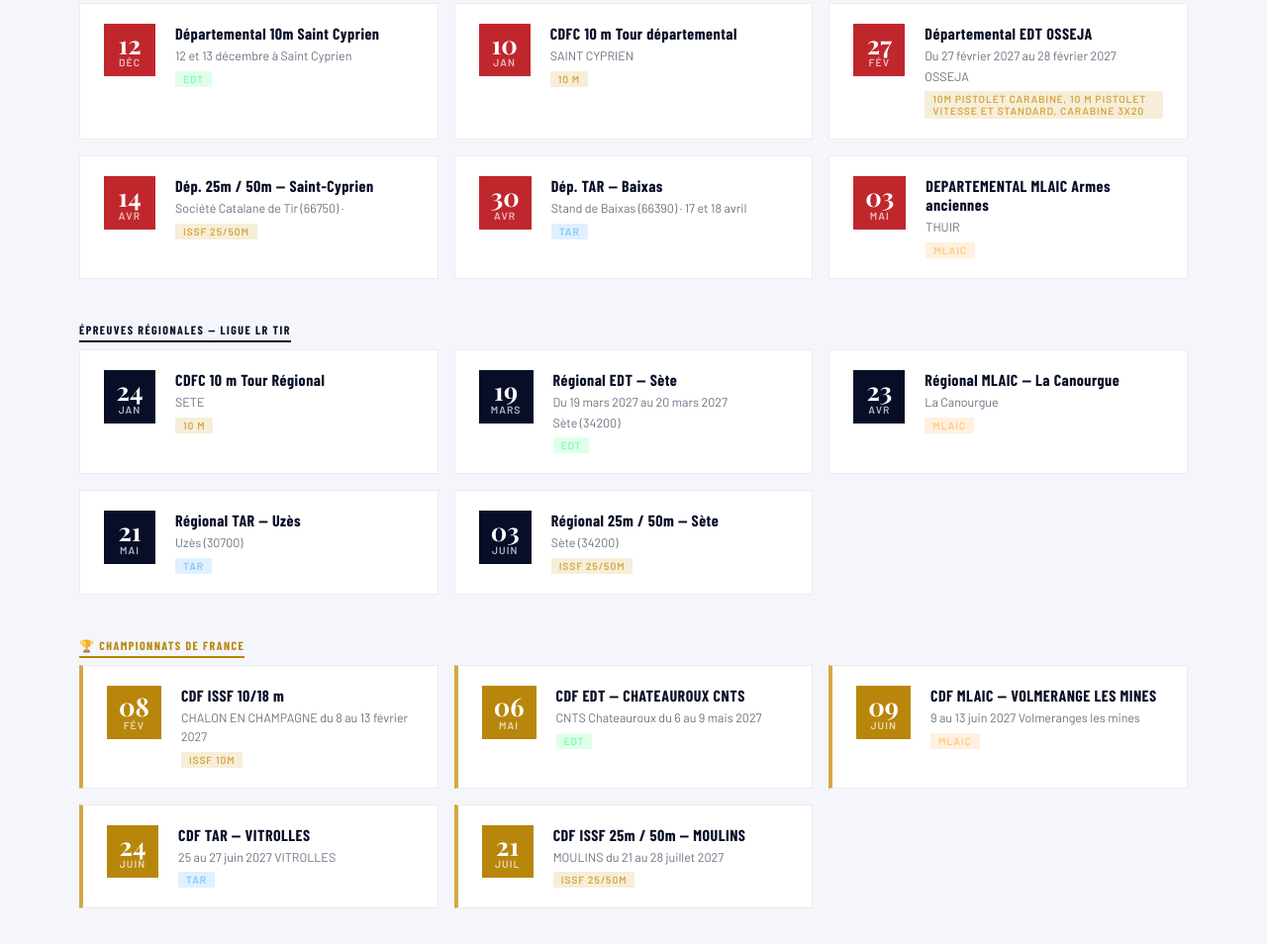
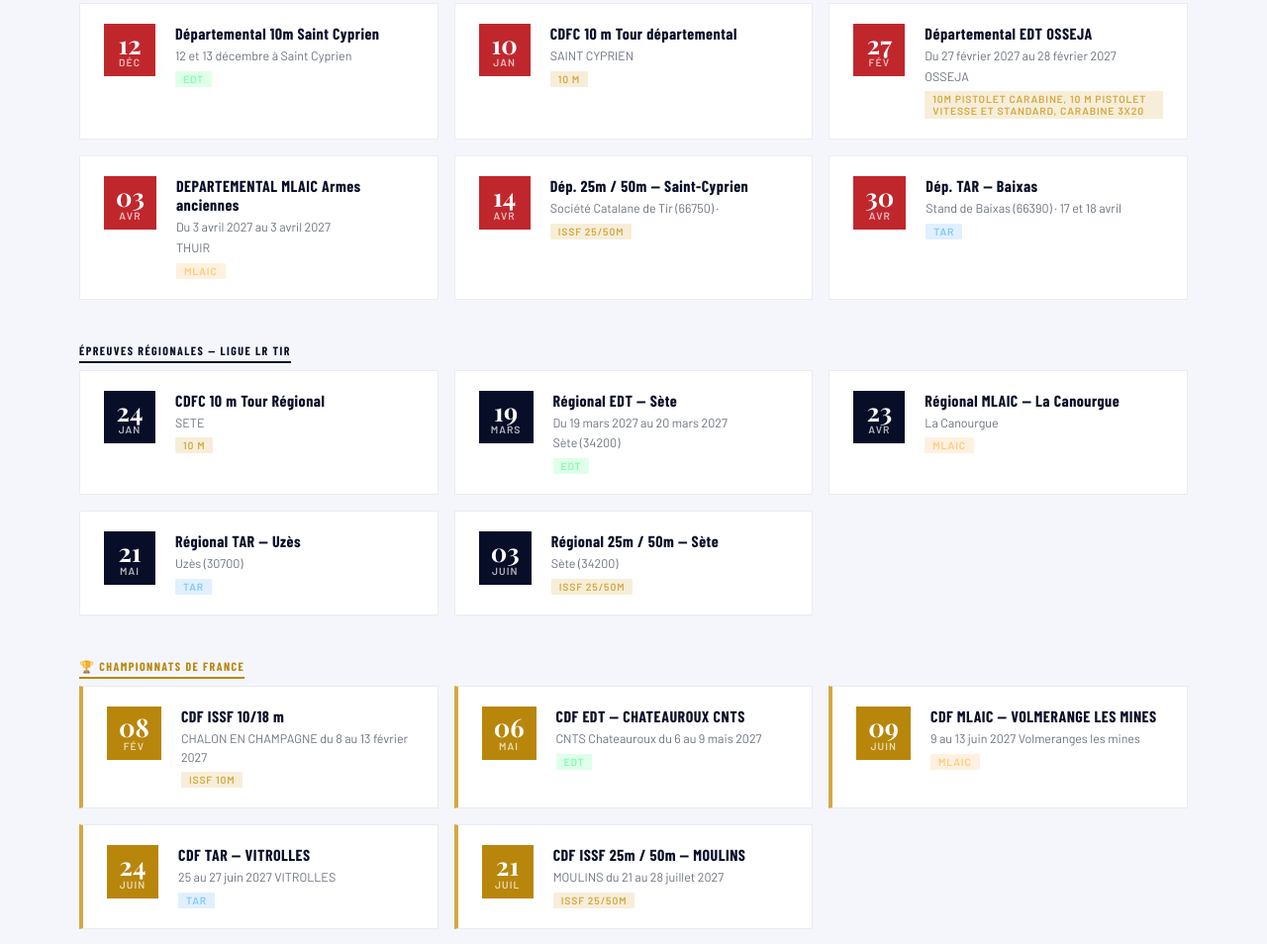
Before and after one commit to liguelrtir-lr/cdtir66, an Eleventy site: page src/index.njk in a window 1280 px wide. Shown: the part 2205-3159 px from the top of the page at 99% size. Built offline with nearby package versions, Linux system fonts and the light colour scheme; Eleventy itself is replaced by a stand-in of ours; files that its build step writes are made by us from their sources.

Commit message:
Update Calendrier des compétitions “2027-05-03-departemental-mlaic-armes-anciennes”

```diff
--- a/src/calendrier/2027-05-03-departemental-mlaic-armes-anciennes.md
+++ b/src/calendrier/2027-05-03-departemental-mlaic-armes-anciennes.md
@@ -1,6 +1,7 @@
 ---
 title: DEPARTEMENTAL MLAIC Armes anciennes
-date: 2027-05-03T08:00:00.000+02:00
+date: 2027-04-03T08:00:00.000+02:00
+date_fin: 2027-04-04T00:00:00.000+02:00
 lieu: THUIR
 niveau: departementale
 discipline: MLAIC
```
